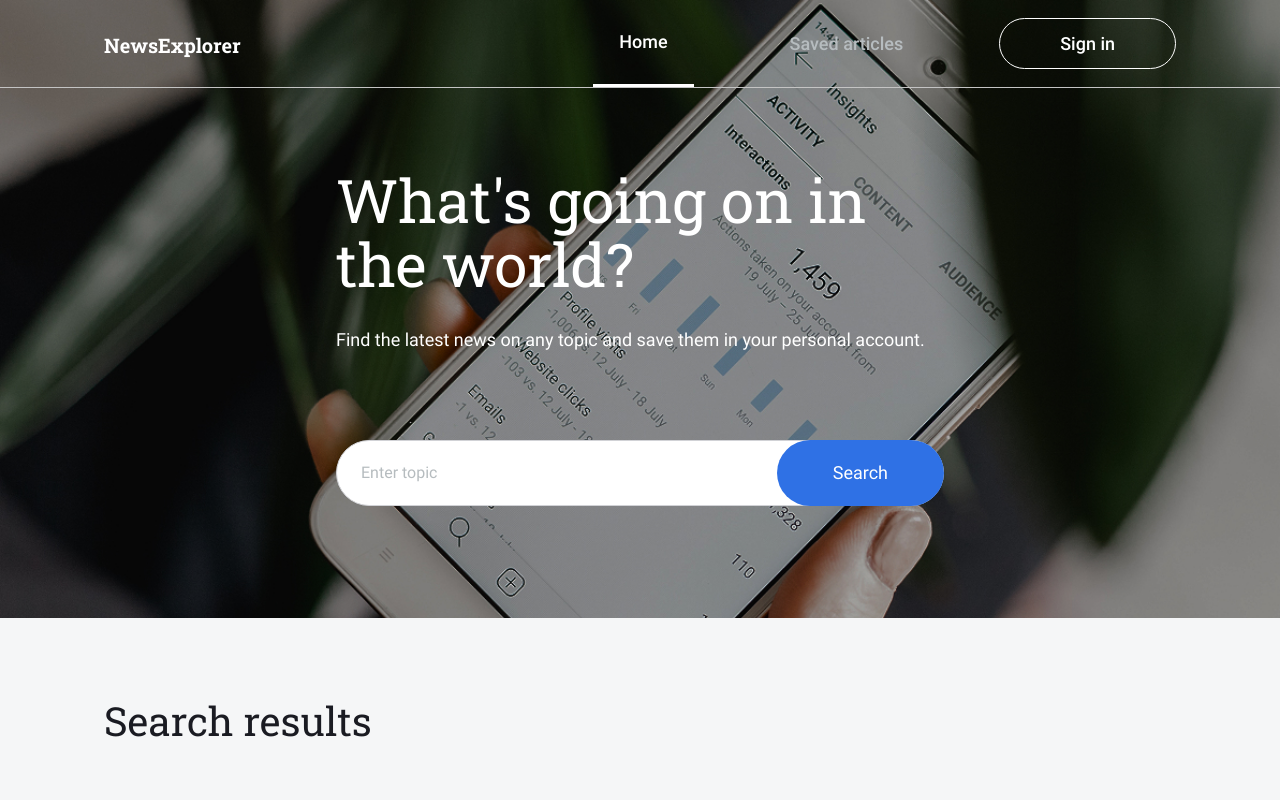
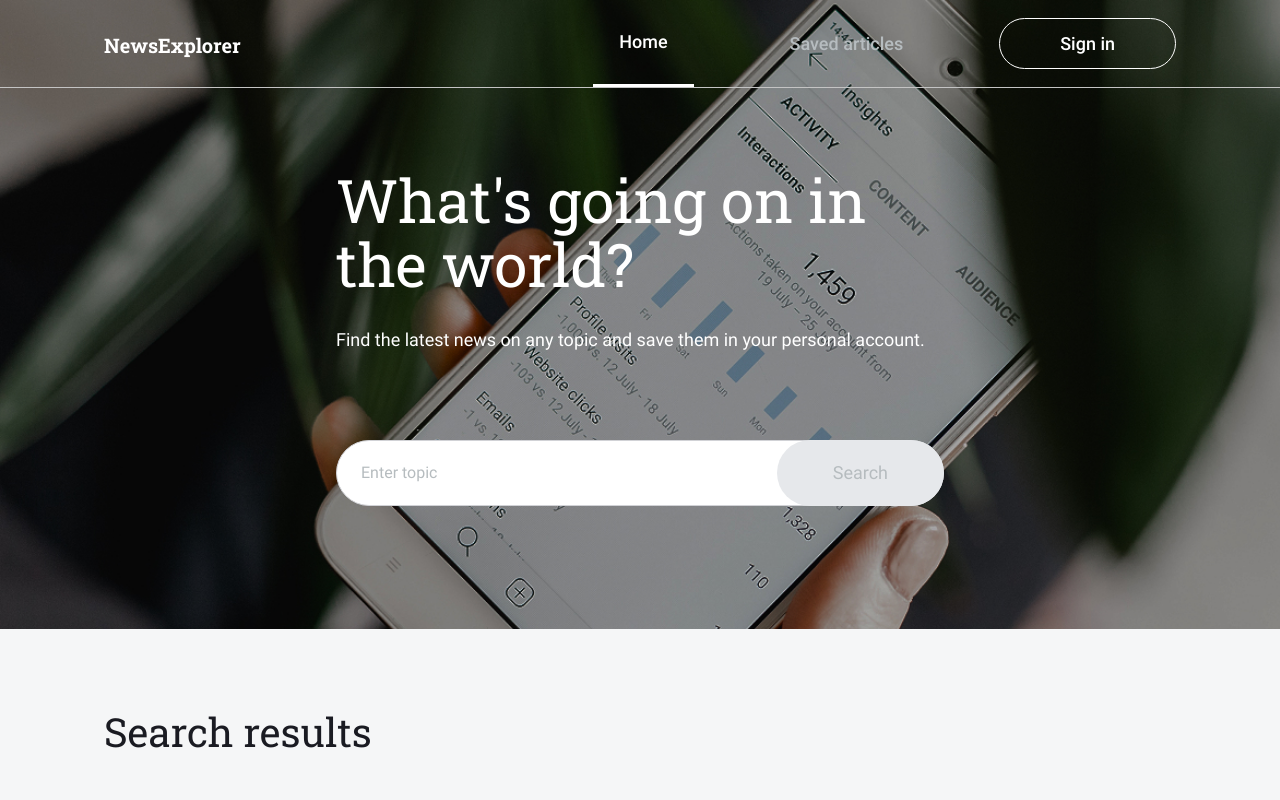
Before and after one commit to Julesdowork/se_project_news, a React (Vite) app: page / in a window 1280 px wide. Shown: the top 800 px of the page. Built offline with nearby package versions, Linux system fonts and the light colour scheme.

Commit message:
Make fetch request from NewsAPI

```diff
--- a/src/components/App/App.jsx
+++ b/src/components/App/App.jsx
@@ -2,7 +2,8 @@ import { useState, useEffect } from "react";
 import { useNavigate, Route, Routes } from "react-router-dom";
 
 import { defaultNewsArticles } from "../../utils/constants";
-import { filterNewsData } from "../../utils/newsApi";
+import { filterNewsData, apiKey } from "../../utils/newsApi";
+import { checkResponses } from "../../utils/api";
 
 import "./App.css";
 
@@ -41,6 +42,16 @@ function App() {
     setIsMobileMenuOpen(!isMobileMenuOpen);
   };
 
+  const handleSearchNews = (keyword) => {
+    console.log(keyword);
+    fetch(
+      `https://newsapi.org/v2/everything?q=${keyword}&apiKey=${apiKey}&from=2025-06-30&to=2025-07-06`
+    )
+      .then(checkResponses)
+      .then(console.log)
+      .catch(console.error);
+  };
+
   useEffect(() => {
     const articlesData = filterNewsData(defaultNewsArticles);
     setNewsArticles(articlesData);
@@ -57,7 +68,15 @@ function App() {
         }}
       >
         <Routes>
-          <Route path="/" element={<Main articles={newsArticles} />} />
+          <Route
+            path="/"
+            element={
+              <Main
+                articles={newsArticles}
+                handleSearchNews={handleSearchNews}
+              />
+            }
+          />
           <Route path="/saved-news" element={<SavedNews />} />
         </Routes>
       </HeaderControlsContext.Provider>
--- a/src/components/Header/Header.jsx
+++ b/src/components/Header/Header.jsx
@@ -3,11 +3,11 @@ import "./Header.css";
 import Navigation from "../Navigation/Navigation";
 import SearchForm from "../SearchForm/SearchForm";
 
-function Header() {
+function Header({ handleSearchNews }) {
   return (
     <header className="header">
       <Navigation />
-      <SearchForm />
+      <SearchForm handleSearchNews={handleSearchNews} />
     </header>
   );
 }
--- a/src/components/Main/Main.jsx
+++ b/src/components/Main/Main.jsx
@@ -4,10 +4,10 @@ import NewsCardList from "../NewsCardList/NewsCardList";
 import Preloader from "../Preloader/Preloader";
 import About from "../About/About";
 
-function Main({ articles }) {
+function Main({ articles, handleSearchNews }) {
   return (
     <div className="page__content">
-      <Header />
+      <Header handleSearchNews={handleSearchNews} />
       <main className="main">
         <h2 className="main__heading">Search results</h2>
         <NewsCardList articles={articles} />
--- a/src/components/SearchForm/SearchForm.css
+++ b/src/components/SearchForm/SearchForm.css
@@ -42,10 +42,18 @@
   color: #b6bcbf;
 }
 
+.search-form__input:focus {
+  outline: none;
+}
+
 .search-form__error {
   color: red;
+  background-color: rgb(253, 185, 185);
+  border: 1px solid red;
+  border-radius: 10px;
+  padding: 6px;
   visibility: hidden;
-  margin: 8px 8px 0;
+  margin: 5px 0 0;
   font-size: 14px;
   line-height: 1.7;
 }
@@ -72,6 +80,7 @@
 .search-form__btn:disabled {
   background-color: #e6e8eb;
   color: #b6bcbf;
+  cursor: not-allowed;
 }
 
 @media screen and (min-width: 600px) and (max-width: 960px) {
--- a/src/components/SearchForm/SearchForm.jsx
+++ b/src/components/SearchForm/SearchForm.jsx
@@ -2,13 +2,13 @@ import "./SearchForm.css";
 
 import { useForm } from "../../hooks/useForm";
 
-function SearchForm() {
+function SearchForm({ handleSearchNews }) {
   const initialValue = { "search-news": "" };
   const { values, errors, isValid, handleChange } = useForm(initialValue);
 
   const handleSubmit = (evt) => {
     evt.preventDefault();
-    console.log("submitted");
+    handleSearchNews(values["search-news"]);
   };
 
   return (
@@ -32,6 +32,7 @@ function SearchForm() {
         <button
           type="submit"
           className="search-form__btn"
+          disabled={!isValid ? "disabled" : ""}
         >
           Search
         </button>
--- /dev/null
+++ b/src/utils/api.js
@@ -0,0 +1,16 @@
+export const baseUrl =
+  process.env.NODE_ENV === "production"
+    ? "https://nomoreparties.co/news/v2/everything"
+    : "https://newsapi.org/v2/everything";
+
+export const headers = { "Content-Type" : "application/json" };
+
+function checkResponses(res) {
+    if (res.ok) {
+        return res.json();
+    }
+
+    Promise.reject(`Error: ${res.status}`);
+}
+
+export { checkResponses };
--- a/src/utils/newsApi.js
+++ b/src/utils/newsApi.js
@@ -14,3 +14,5 @@ export const getDate = (dateString) => {
   const date = new Date(dateString);
   return date.toLocaleDateString(undefined, dateOptions);
 };
+
+export const apiKey = "8709b00b791c4887ad9aaf636b41d4dc";
```
